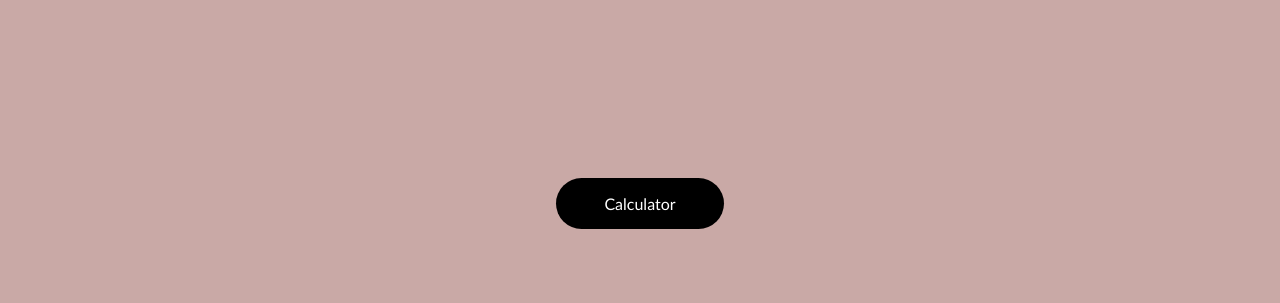
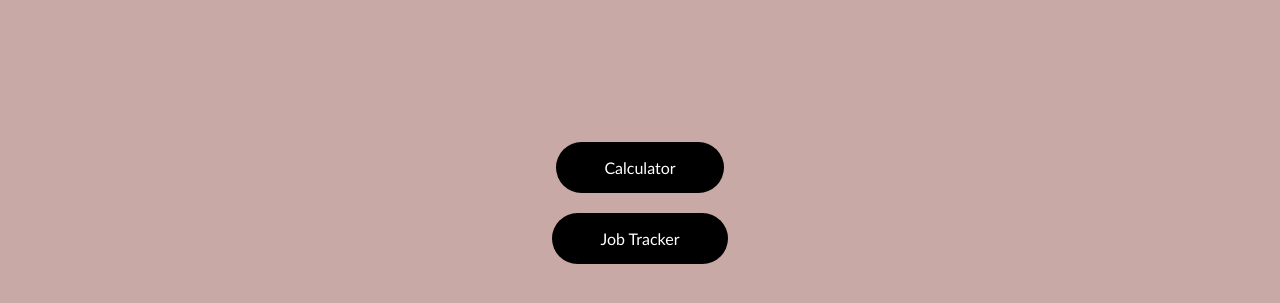
Before and after one commit to nnh26/Personal-Portfolio, a plain HTML site: page Projects.html in a window 1280 px wide. Shown: the part 77-380 px from the top of the page. Drawn offline with Linux system fonts and the light colour scheme.

Commit message:
Update Projects.html

```diff
--- a/Projects.html
+++ b/Projects.html
@@ -23,8 +23,11 @@
     <div class="hero-container">
       <div class="column-center">
         <a href="Calculator.html"><button>Calculator</button></a>
+         <a href="https://nowshin-jobtracker.vercel.app/"><button>Job Tracker</button></a>
       </div>
+
     </div>
+
   </section>
    <!--
    <section class="hero">
```
